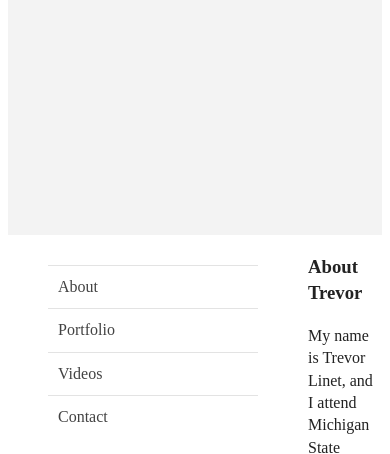
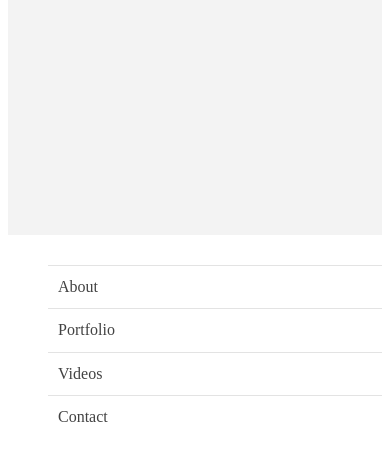
Before and after one commit to linettre/TC349, a plain HTML site: page week5/index.html in a window 390 px wide. Shown: the part 618-1072 px from the top of the page. Drawn offline with nearby package versions, Linux system fonts and the light colour scheme.

Commit message:
updating constantly, lost a lot of work

```diff
--- a/week5/css/main.css
+++ b/week5/css/main.css
@@ -288,7 +288,11 @@ These examples override the primary ('mobile first') styles.
 Modify as content requires.
 ========================================================================== */
 
-@media only screen and (min-width: 35em) {
+@media (max-width: 600px) {
+	nav{
+		float:none;
+		width:auto;
+	}
     /* Style adjustments for viewports that meet the condition */
 }
 
```
